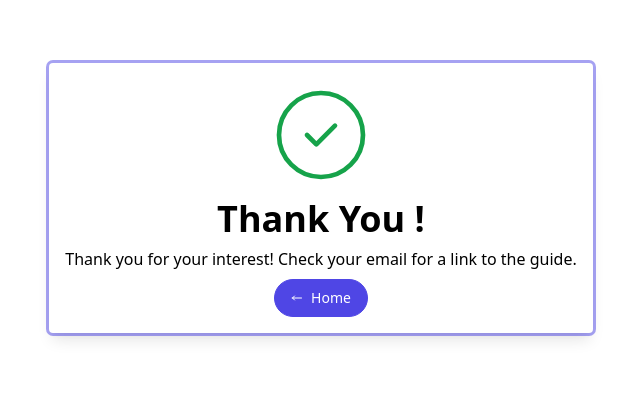
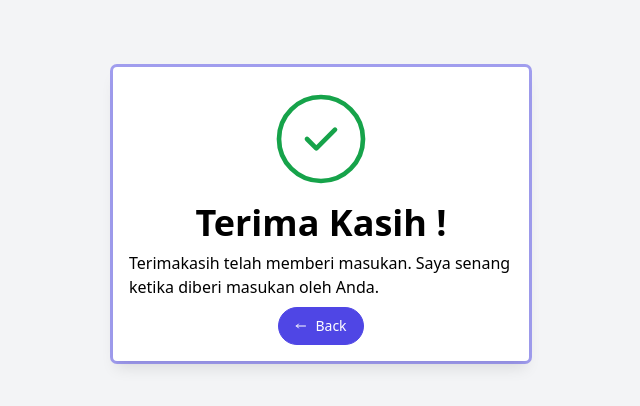
Before and after one commit to hanafifebrian/portfolio, a plain HTML site: page thanks.html in a window 1280 px wide. Shown: the part 202-608 px from the top of the page, without its empty margins (319-959 px from the left). Drawn offline with nearby package versions, Linux system fonts and the light colour scheme.

Commit message:
add thanks

```diff
--- a/thanks.html
+++ b/thanks.html
@@ -6,26 +6,29 @@
   <meta http-equiv="X-UA-Compatible" content="IE=edge" />
   <meta name="viewport" content="width=device-width, initial-scale=1.0" />
   <title>Tailwind CSS Thank You Page </title>
+  <!-- animasi refresh -->
+  <link rel="stylesheet" href="https://cdnjs.cloudflare.com/ajax/libs/animate.css/4.1.1/animate.min.css" />
   <script src="https://cdn.tailwindcss.com"></script>
 </head>
 
-  <body>
+<body class="sm:p-4 bg-gray-100">
   <div class="flex items-center justify-center h-screen">
-      <div class="p-4 rounded shadow-lg ring ring-indigo-600/50">
+    <div
+      class="p-4 rounded shadow-lg ring ring-indigo-600/50 animate__animated animate__fadeIn duration-200 mx-auto sm:w-full md:w-2/3  w-1/2 lg:w-1/2 xl:w-1/3 bg-white">
       <div class="flex flex-col items-center space-y-2">
-          <svg xmlns="http://www.w3.org/2000/svg" class="text-green-600 w-28 h-28" fill="none" viewBox="0 0 24 24" stroke="currentColor" stroke-width="1">
+        <svg xmlns="http://www.w3.org/2000/svg" class="text-green-600 w-16 h-16 sm:w-28 sm:h-28" fill="none"
+          viewBox="0 0 24 24" stroke="currentColor" stroke-width="1">
           <path stroke-linecap="round" stroke-linejoin="round" d="M9 12l2 2 4-4m6 2a9 9 0 11-18 0 9 9 0 0118 0z" />
         </svg>
-          <h1 class="text-4xl font-bold">Thank You !</h1>
-          <p>Thank you for your interest! Check your email for a link to the guide.</p>
-          <a
-            class="inline-flex items-center px-4 py-2 text-white bg-indigo-600 border border-indigo-600 rounded-full hover:bg-indigo-700 focus:outline-none focus:ring">
-            <svg xmlns="http://www.w3.org/2000/svg" class="w-3 h-3 mr-2" fill="none" viewBox="0 0 24 24"
-              stroke="currentColor" stroke-width="2">
+        <h1 class="text-2xl sm:text-4xl font-bold">Terima Kasih !</h1>
+        <p class="text-sm sm:text-base">Terimakasih telah memberi masukan. Saya senang ketika diberi masukan oleh Anda.</p>
+        <a href="https://portfolio-hanafifebrians-projects.vercel.app/" class="inline-flex items-center px-2 sm:px-4 py-1 sm:py-2 text-white bg-indigo-600 border border-indigo-600 rounded-full hover:bg-indigo-900 transition ease-in-out duration-300 focus:outline-none focus:ring">
+          <svg xmlns="http://www.w3.org/2000/svg" class="w-2 h-2 sm:w-3 sm:h-3 mr-1 sm:mr-2" fill="none"
+            viewBox="0 0 24 24" stroke="currentColor" stroke-width="2">
             <path stroke-linecap="round" stroke-linejoin="round" d="M7 16l-4-4m0 0l4-4m-4 4h18" />
           </svg>
-            <span class="text-sm font-medium">
-              Home
+          <span class="text-xs sm:text-sm font-medium">
+            Back
           </span>
         </a>
       </div>
```
Lines whose indentation alone changed are shown as unchanged.
